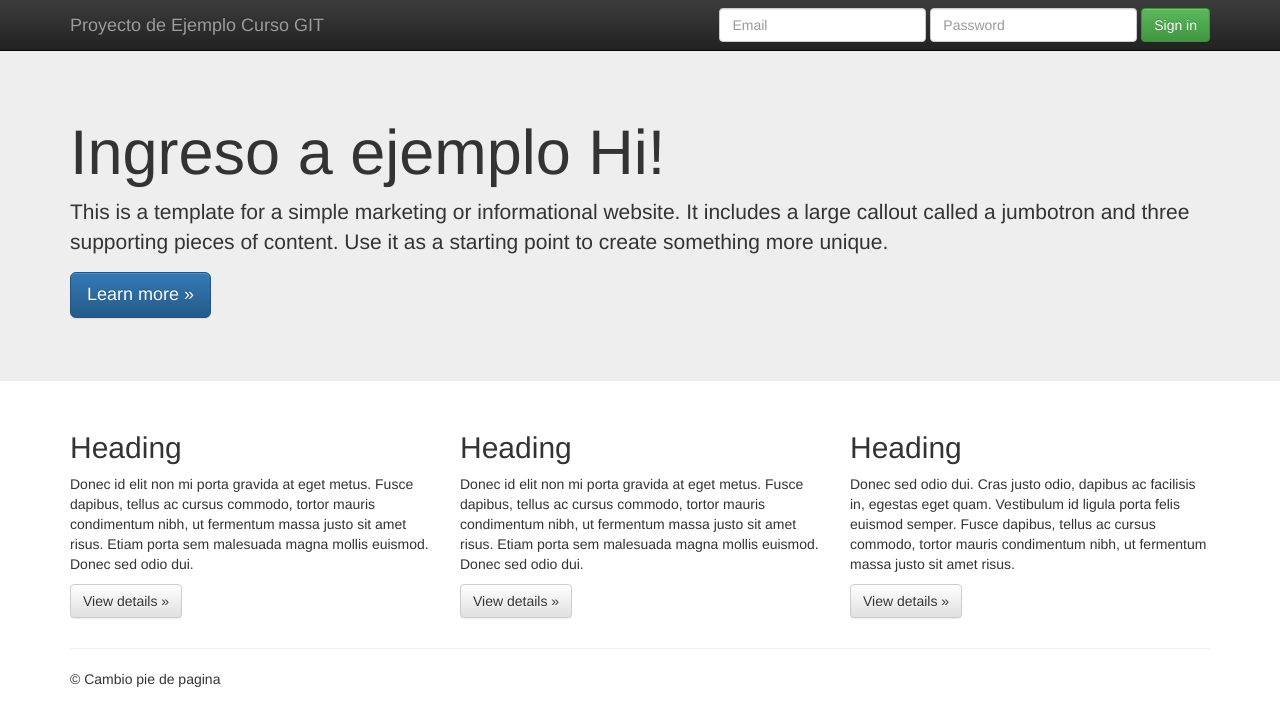
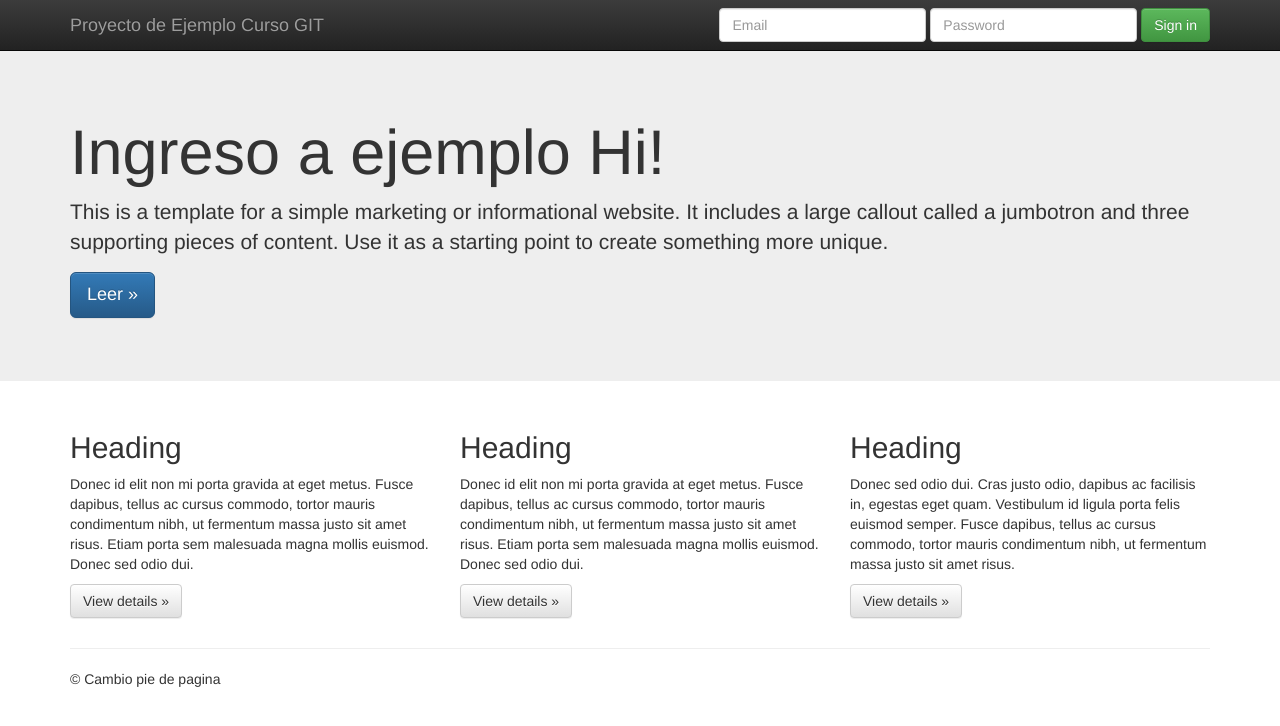
Before and after one commit to claugonzaport/CursoGitBCI2023, a plain HTML site: page index.html in a window 1280 px wide. Drawn offline with nearby package versions, Linux system fonts and the light colour scheme.

Commit message:
Se cambia boton

```diff
--- a/index.html
+++ b/index.html
@@ -57,7 +57,7 @@
       <div class="container">
         <h1>Ingreso a ejemplo Hi!</h1>
         <p>This is a template for a simple marketing or informational website. It includes a large callout called a jumbotron and three supporting pieces of content. Use it as a starting point to create something more unique.</p>
-        <p><a class="btn btn-primary btn-lg" href="#" role="button">Learn more &raquo;</a></p>
+        <p><a class="btn btn-primary btn-lg" href="#" role="button">Leer &raquo;</a></p>
       </div>
     </div>
 
```
